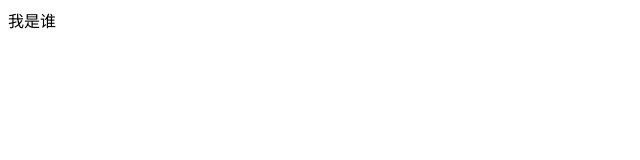
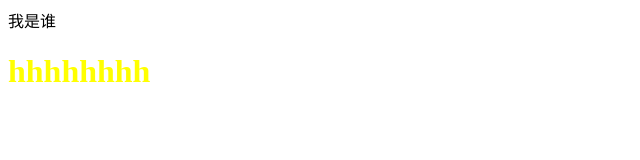
Before and after one commit to a153917334/theSecongNewGit, a plain HTML site: page txt/index.html in a window 1280 px wide. Shown: the whole page, without its empty margins (0-640 px from the left). Drawn offline with Linux system fonts and the light colour scheme.

Commit message:
添加颜色

```diff
--- a/txt/index.html
+++ b/txt/index.html
@@ -5,8 +5,14 @@
     <meta name="viewport" content="width=device-width, initial-scale=1.0">
     <meta http-equiv="X-UA-Compatible" content="ie=edge">
     <title>Document</title>
+    <style>
+    h1{
+        color: #ff0;
+    }
+    </style>
 </head>
 <body>
     <div>我是谁</div>
+    <h1>hhhhhhhh</h1>
 </body>
 </html>
```
